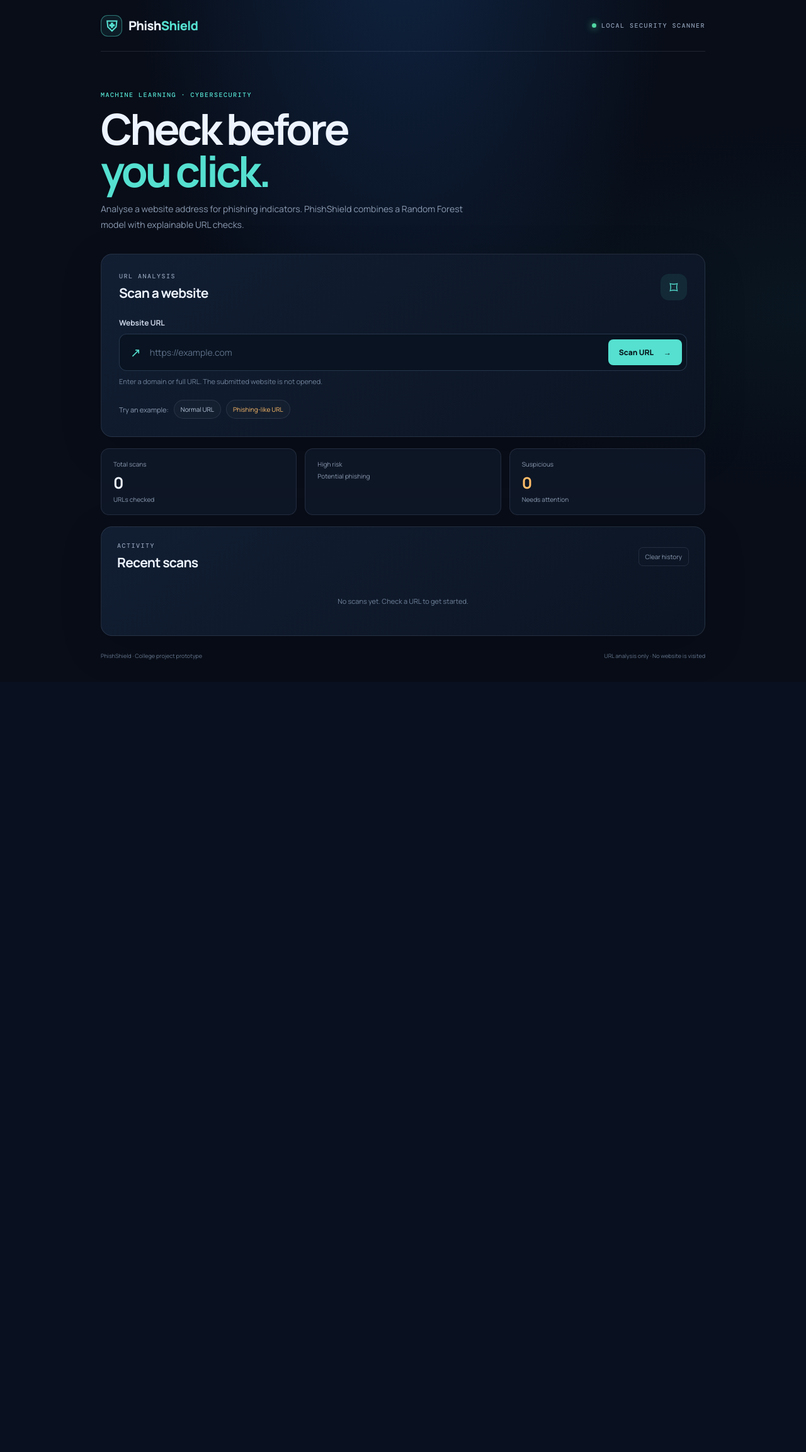
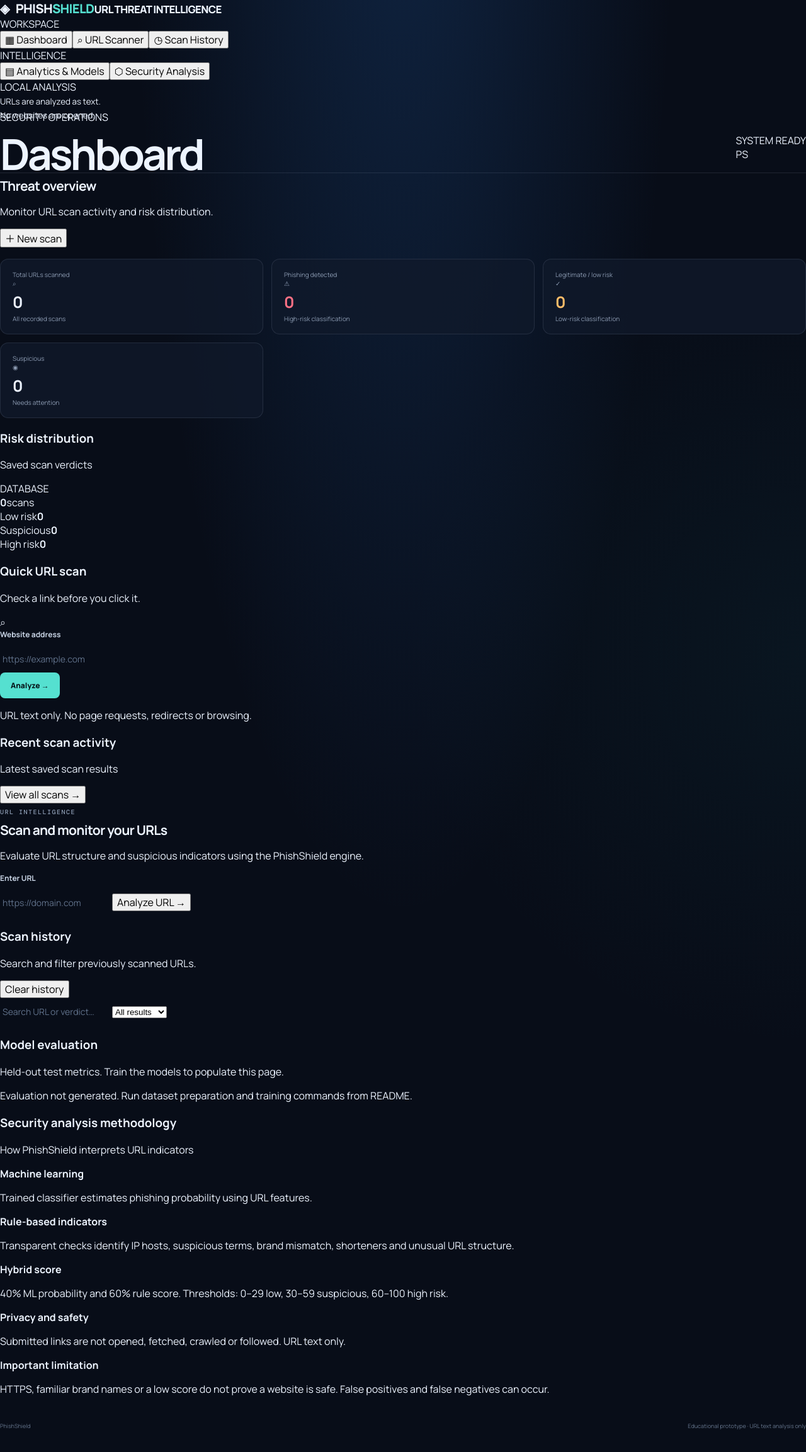
Before and after one commit to AhmadAasif/PhishShield, a Flask app: page / in a window 1280 px wide. Shown: the whole page at 63% size. Before the commit the page ends 1048 px from the top, so only its background shows below. Run offline with Flask 3, Linux system fonts and the light colour scheme; data that the repository does not hold is empty.

Commit message:
Redesign PhishShield UI as security dashboard

```diff
--- a/templates/index.html
+++ b/templates/index.html
@@ -1,101 +1,12 @@
-<!DOCTYPE html>
-<html lang="en">
-<head>
-  <meta charset="UTF-8">
-  <meta name="viewport" content="width=device-width, initial-scale=1.0">
-  <meta name="description" content="PhishShield checks website URLs for phishing indicators using machine learning and URL analysis.">
-  <title>PhishShield | URL Security Scanner</title>
-  <link rel="stylesheet" href="{{ url_for('static', filename='style.css') }}">
-</head>
-<body>
-  <div class="page-shell">
-    <header class="topbar">
-      <a class="brand" href="/">
-        <span class="brand-mark">⛨</span>
-        <span>Phish<span>Shield</span></span>
-      </a>
-      <span class="top-tag"><span class="live-dot"></span> LOCAL SECURITY SCANNER</span>
-    </header>
-
-    <main>
-      <section class="hero">
-        <div class="eyebrow">MACHINE LEARNING · CYBERSECURITY</div>
-        <h1>Check before<br><span>you click.</span></h1>
-        <p class="hero-copy">Analyse a website address for phishing indicators. PhishShield combines a Random Forest model with explainable URL checks.</p>
-      </section>
-
-      <section class="scanner-card">
-        <div class="section-heading">
-          <div>
-            <div class="eyebrow">URL ANALYSIS</div>
-            <h2>Scan a website</h2>
-          </div>
-          <span class="lock-icon">⌑</span>
-        </div>
-
-        <form id="scan-form">
-          <label for="url-input">Website URL</label>
-          <div class="input-row">
-            <span class="input-prefix">↗</span>
-            <input id="url-input" type="text" autocomplete="url" placeholder="https://example.com" maxlength="2048" required>
-            <button id="scan-button" type="submit"><span>Scan URL</span><span aria-hidden="true">→</span></button>
-          </div>
-          <div class="input-help">Enter a domain or full URL. The submitted website is not opened.</div>
-        </form>
-
-        <div class="samples">
-          <span>Try an example:</span>
-          <button class="sample safe-sample" type="button" data-url="https://www.wikipedia.org">Normal URL</button>
-          <button class="sample risky-sample" type="button" data-url="http://paypal-security-check.example.test/login">Phishing-like URL</button>
-        </div>
-
-        <div id="error-box" class="error-box hidden" role="alert"></div>
-
-        <section id="result-card" class="result-card hidden" aria-live="polite">
-          <div class="result-top">
-            <div>
-              <div class="eyebrow">SCAN RESULT</div>
-              <h3 id="verdict-title">Result</h3>
-            </div>
-            <div id="risk-ring" class="risk-ring">
-              <strong id="risk-score">0</strong><span>/100</span>
-            </div>
-          </div>
-          <div class="scanned-url" id="scanned-url"></div>
-          <div class="score-track"><div id="score-fill" class="score-fill"></div></div>
-          <div class="score-labels"><span>Lower risk</span><span>Higher risk</span></div>
-          <div class="result-grid">
-            <div class="metric"><span>ML phishing score</span><strong id="ml-score">0%</strong></div>
-            <div class="metric"><span>URL rule score</span><strong id="rule-score">0/100</strong></div>
-          </div>
-          <div class="reason-heading">Why this result?</div>
-          <ul id="reason-list" class="reason-list"></ul>
-          <p class="disclaimer" id="disclaimer"></p>
-        </section>
-      </section>
-
-      <section class="stats-grid">
-        <div class="stat-card"><span>Total scans</span><strong id="stat-total">0</strong><small>URLs checked</small></div>
-        <div class="stat-card"><span>High risk</span><strong id="stat-high">0</strong><small>Potential phishing</small></div>
-        <div class="stat-card"><span>Suspicious</span><strong id="stat-medium">0</strong><small>Needs attention</small></div>
-      </section>
-
-      <section class="history-card">
-        <div class="history-heading">
-          <div><div class="eyebrow">ACTIVITY</div><h2>Recent scans</h2></div>
-          <button id="clear-history" class="clear-button" type="button">Clear history</button>
-        </div>
-        <div id="history-list" class="history-list">
-          <div class="empty-state">No scans yet. Check a URL to get started.</div>
-        </div>
-      </section>
-    </main>
-
-    <footer>
-      <span>PhishShield · College project prototype</span>
-      <span>URL analysis only · No website is visited</span>
-    </footer>
-  </div>
-  <script src="{{ url_for('static', filename='app.js') }}"></script>
-</body>
-</html>
+<!doctype html><html lang="en"><head><meta charset="UTF-8"><meta name="viewport" content="width=device-width,initial-scale=1"><title>PhishShield | Security Console</title><link rel="stylesheet" href="{{ url_for('static', filename='style.css') }}"></head><body>
+<div class="app-shell"><aside class="sidebar"><a class="brand" href="#" data-page="dashboard"><span class="brand-icon">◈</span><span>PHISH<span>SHIELD</span><small>URL THREAT INTELLIGENCE</small></span></a><div class="nav-caption">WORKSPACE</div><button class="nav-item active" data-page="dashboard">▦ Dashboard</button><button class="nav-item" data-page="scanner">⌕ URL Scanner</button><button class="nav-item" data-page="history">◷ Scan History</button><div class="nav-caption">INTELLIGENCE</div><button class="nav-item" data-page="analytics">▤ Analytics & Models</button><button class="nav-item" data-page="analysis">⬡ Security Analysis</button><div class="sidebar-bottom"><div class="local-pill"><i></i> LOCAL ANALYSIS</div><small>URLs are analyzed as text.<br>No websites are opened.</small></div></aside>
+<main class="main"><header class="topbar"><div><span class="top-kicker">SECURITY OPERATIONS</span><h1 id="page-title">Dashboard</h1></div><div class="top-right"><span class="status-chip"><i></i> SYSTEM READY</span><div class="avatar">PS</div></div></header>
+<section class="page active" id="page-dashboard"><div class="welcome-row"><div><h2>Threat overview</h2><p>Monitor URL scan activity and risk distribution.</p></div><button class="primary-btn" data-page="scanner">＋ New scan</button></div>
+<div class="stats-grid"><article class="stat-card"><div class="stat-top"><span>Total URLs scanned</span><span class="stat-icon blue">⌕</span></div><strong id="total-scans">0</strong><small>All recorded scans</small></article><article class="stat-card"><div class="stat-top"><span>Phishing detected</span><span class="stat-icon red">⚠</span></div><strong class="danger" id="phishing-count">0</strong><small>High-risk classification</small></article><article class="stat-card"><div class="stat-top"><span>Legitimate / low risk</span><span class="stat-icon green">✓</span></div><strong class="safe" id="legitimate-count">0</strong><small>Low-risk classification</small></article><article class="stat-card"><div class="stat-top"><span>Suspicious</span><span class="stat-icon amber">◉</span></div><strong class="warning" id="suspicious-count">0</strong><small>Needs attention</small></article></div>
+<div class="dashboard-grid"><article class="panel risk-panel"><div class="panel-heading"><div><h3>Risk distribution</h3><p>Saved scan verdicts</p></div><span class="live-label">DATABASE</span></div><div class="risk-content"><div class="donut" id="risk-donut"><div class="donut-inner"><strong id="risk-total">0</strong><span>scans</span></div></div><div class="legend"><div><i class="dot green"></i><span>Low risk</span><b id="risk-low">0</b></div><div><i class="dot amber"></i><span>Suspicious</span><b id="risk-mid">0</b></div><div><i class="dot red"></i><span>High risk</span><b id="risk-high">0</b></div></div></div></article>
+<article class="panel scan-panel"><div class="panel-heading"><div><h3>Quick URL scan</h3><p>Check a link before you click it.</p></div><span class="scan-mark">⌕</span></div><form id="scan-form"><label for="url-input">Website address</label><div class="scan-input"><input id="url-input" type="text" maxlength="2048" autocomplete="url" placeholder="https://example.com" required><button id="scan-button" type="submit">Analyze →</button></div><p class="hint">URL text only. No page requests, redirects or browsing.</p></form><div id="error-box" class="error hidden"></div></article></div>
+<article class="panel activity-panel"><div class="panel-heading"><div><h3>Recent scan activity</h3><p>Latest saved scan results</p></div><button class="ghost-btn" data-page="history">View all scans →</button></div><div id="recent-table" class="table-wrap"></div></article></section>
+<section class="page" id="page-scanner"><article class="panel scanner-page"><div class="scanner-title"><span class="eyebrow">URL INTELLIGENCE</span><h2>Scan and monitor your URLs</h2><p>Evaluate URL structure and suspicious indicators using the PhishShield engine.</p></div><form id="scan-form-secondary"><label for="url-input-secondary">Enter URL</label><div class="scan-input"><input id="url-input-secondary" maxlength="2048" placeholder="https://domain.com" required><button type="submit">Analyze URL →</button></div></form><div class="result hidden" id="scan-result"></div></article></section>
+<section class="page" id="page-history"><article class="panel activity-panel"><div class="panel-heading"><div><h3>Scan history</h3><p>Search and filter previously scanned URLs.</p></div><button id="clear-history" class="ghost-btn danger-text">Clear history</button></div><div class="filters"><input id="history-search" placeholder="Search URL or verdict…"><select id="history-filter"><option value="">All results</option><option value="high">High risk</option><option value="medium">Suspicious</option><option value="low">Low risk</option></select></div><div id="history-table" class="table-wrap"></div></article></section>
+<section class="page" id="page-analytics"><article class="panel"><div class="panel-heading"><div><h3>Model evaluation</h3><p>Held-out test metrics. Train the models to populate this page.</p></div></div><div id="model-report" class="model-report"><div class="empty">Evaluation not generated. Run dataset preparation and training commands from README.</div></div></article></section>
+<section class="page" id="page-analysis"><article class="panel analysis-panel"><div class="panel-heading"><div><h3>Security analysis methodology</h3><p>How PhishShield interprets URL indicators</p></div></div><div class="analysis-cards"><div><b>Machine learning</b><p>Trained classifier estimates phishing probability using URL features.</p></div><div><b>Rule-based indicators</b><p>Transparent checks identify IP hosts, suspicious terms, brand mismatch, shorteners and unusual URL structure.</p></div><div><b>Hybrid score</b><p>40% ML probability and 60% rule score. Thresholds: 0–29 low, 30–59 suspicious, 60–100 high risk.</p></div><div><b>Privacy and safety</b><p>Submitted links are not opened, fetched, crawled or followed. URL text only.</p></div></div><div class="feature-note"><b>Important limitation</b><p>HTTPS, familiar brand names or a low score do not prove a website is safe. False positives and false negatives can occur.</p></div></article></section><footer>PhishShield <span>Educational prototype · URL text analysis only</span></footer></main></div><script src="{{ url_for('static', filename='app.js') }}"></script></body></html>
```
